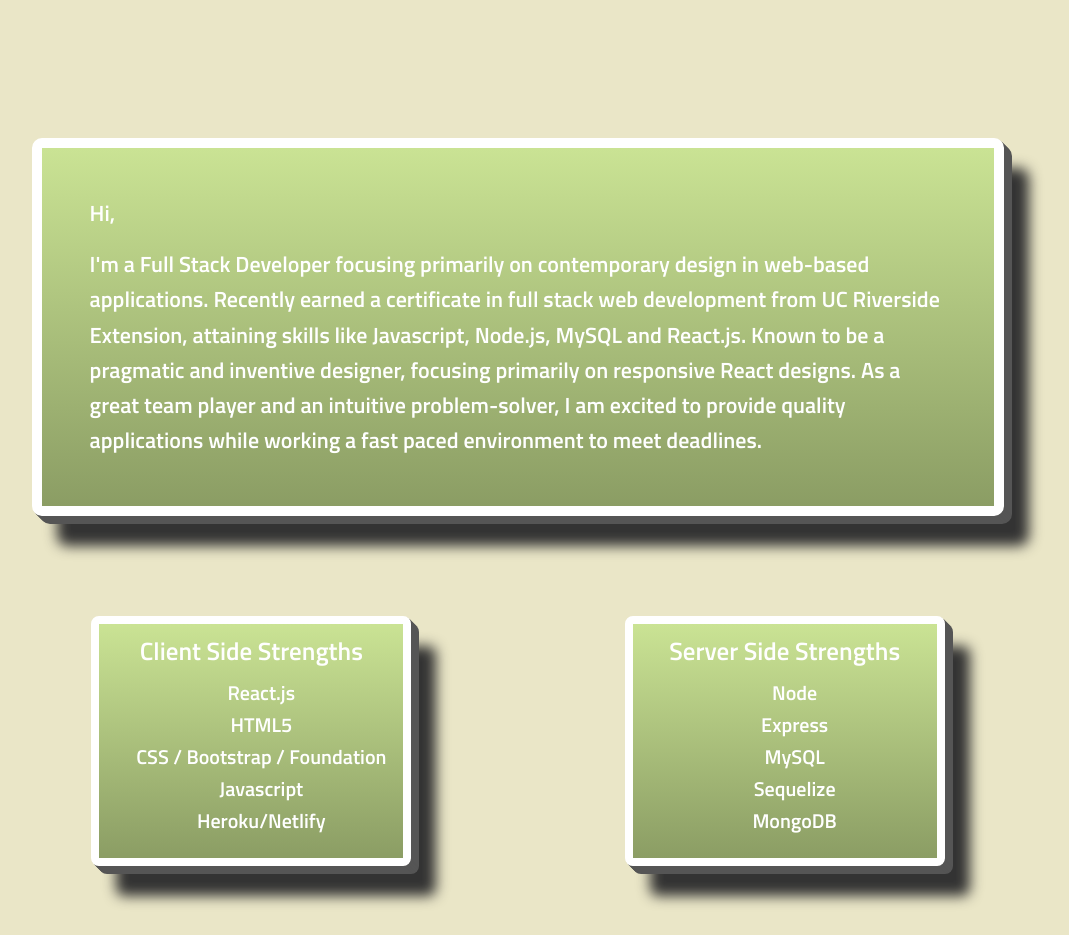
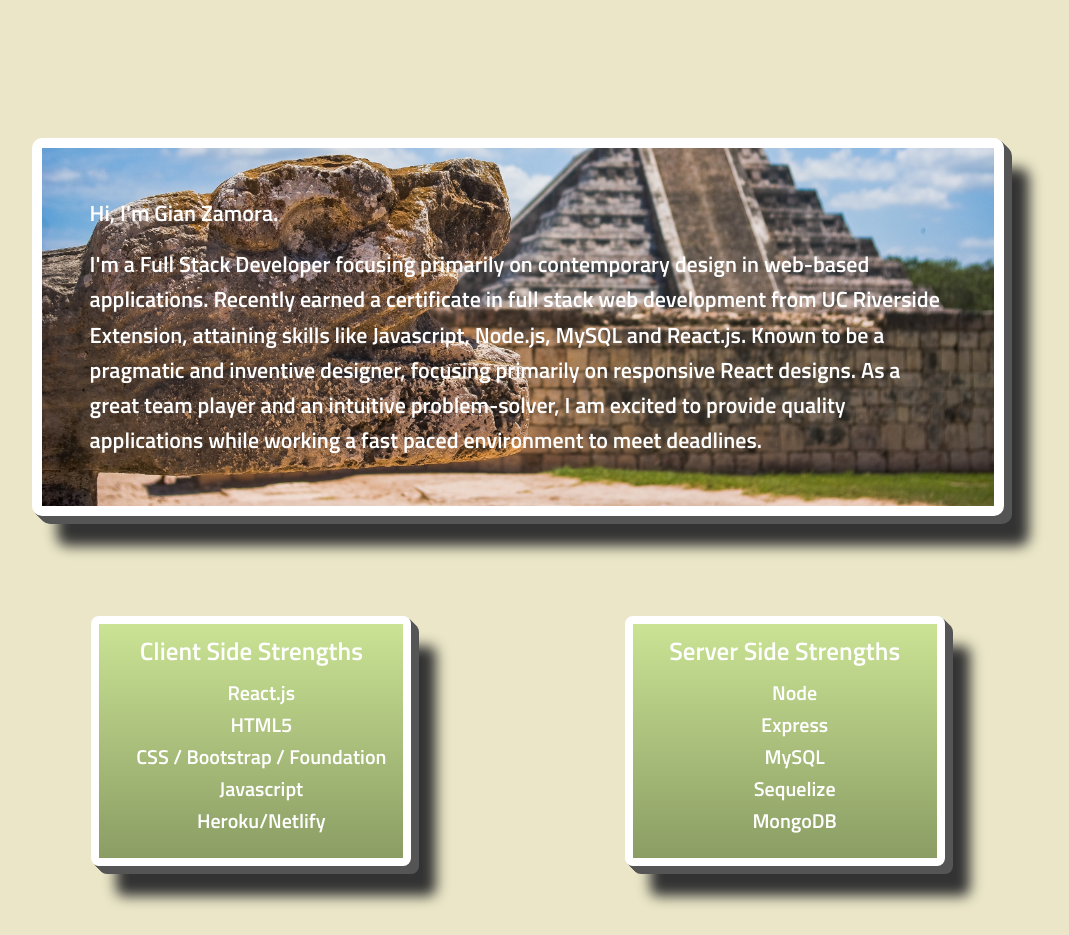
Before and after one commit to seddboi/react-portfolio, a React (Create React App) app: page / in a window 1280 px wide. Shown: the part 1140-2075 px from the top of the page, without its empty margins (122-1191 px from the left). Built offline with nearby package versions, Linux system fonts and the light colour scheme.

Commit message:
added parallax with dif pic as header

```diff
--- a/src/components/Bio/bio.css
+++ b/src/components/Bio/bio.css
@@ -3,10 +3,14 @@
     width: 76%;
     color: #ffff;
     font-size: 22px;
-    background: #FF4E50;  /* fallback for old browsers */
-    background: -webkit-linear-gradient(#CAE394, #8B9D64);  /* Chrome 10-25, Safari 5.1-6 */
-    background: linear-gradient(#CAE394, #8B9D64); /* W3C, IE 10+/ Edge, Firefox 16+, Chrome 26+, Opera 12+, Safari 7+ */
+    /* background: #FF4E50;  /* fallback for old browsers */
+    /* background: -webkit-linear-gradient(#CAE394, #8B9D64);  /* Chrome 10-25, Safari 5.1-6 */
+    /* background: linear-gradient(#CAE394, #8B9D64); W3C, IE 10+/ Edge, Firefox 16+, Chrome 26+, Opera 12+, Safari 7+ */
+    background-image: url('../../custom-pics/mexico1.jpg');
+    background-attachment: fixed;
     background-repeat: no-repeat;
+    background-size: cover;
+    background-position: bottom;
     border: solid 10px #ffff;
     border-radius: 10px;
     box-shadow: 1px 1px 0 #555, 2px 2px #555, 3px 3px #555, 4px 4px #555, 5px 5px #555, 6px 6px #555, 7px 7px #555, 8px 8px #555, 25px 30px 13px #333;
--- a/src/components/Bio/bio.js
+++ b/src/components/Bio/bio.js
@@ -7,7 +7,7 @@ function Bio() {
         <ScrollAnimation animateIn='fade-in'>
             <div class='grid-x align-center' id='top-layer'>
                 <div class='callout large' id='about-me'>
-                    <p><strong>Hi, </strong></p>
+                    <p><strong>Hi, I'm Gian Zamora. </strong></p>
                     <p><strong>I'm a Full Stack Developer focusing primarily on contemporary design in web-based applications. Recently earned a certificate
                         in full stack web development from UC Riverside Extension, attaining skills like Javascript, Node.js, MySQL and React.js. Known to be a pragmatic
                         and inventive designer, focusing primarily on responsive React designs. As a great team player and an intuitive problem-solver, I am excited to provide quality applications
```
